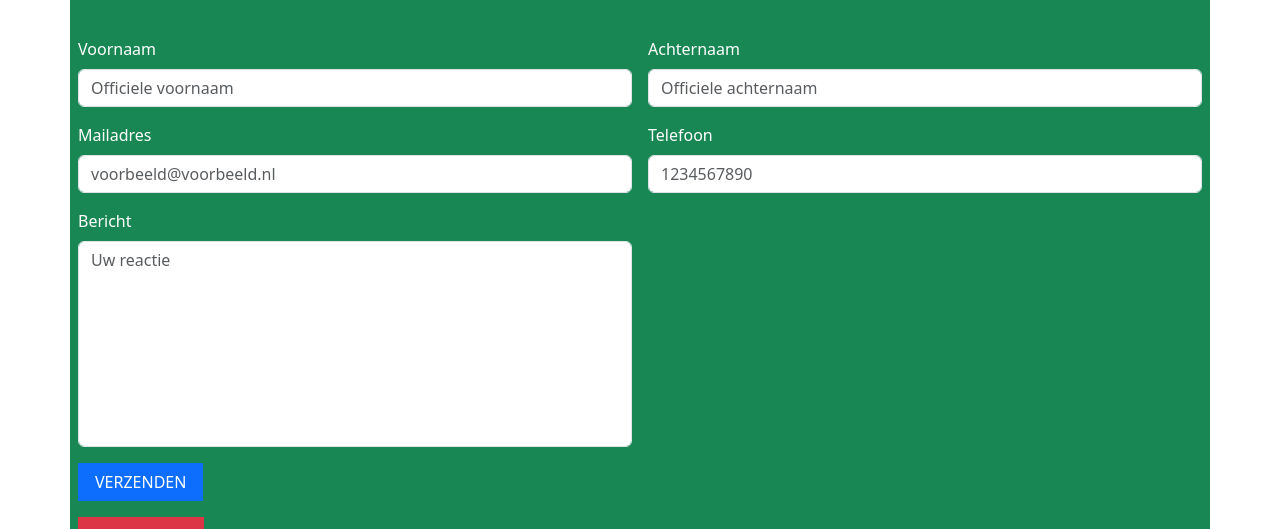
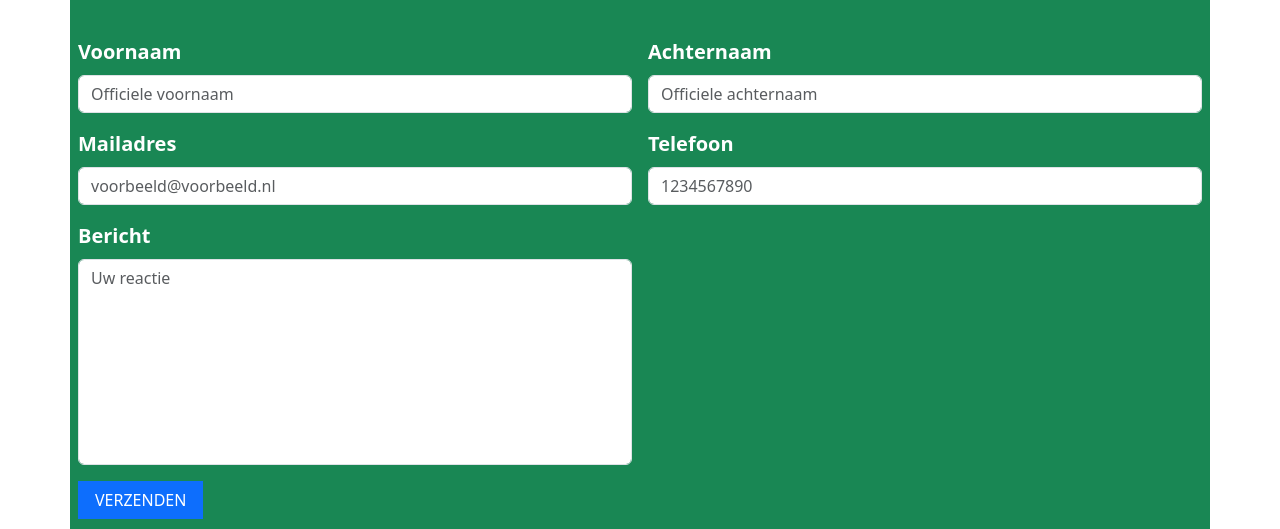
Before and after one commit to Kishoor70/bootstrap, a plain HTML site: page html/contact.html in a window 1280 px wide. Shown: the part 251-780 px from the top of the page. Drawn offline with nearby package versions, Linux system fonts and the light colour scheme.

Commit message:
Update contact.html

```diff
--- a/html/contact.html
+++ b/html/contact.html
@@ -62,7 +62,7 @@
     <div class="container-sm g-0 bg-success">
       <h1 class="h1 text-center text-capitalized text-white bg-danger fw-bold py-5 mb-0">Contactformulier</h1><br>
 
-      <form class="row g-3 text-white ms-0 me-0 pt-3 pb-5" action="https://formspree.io/f/myyqwqnz" method="post">
+      <form class="row g-3 text-white fs-5 fw-bold ms-0 me-0 pt-3 pb-5" action="https://formspree.io/f/myyqwqnz" method="post">
         <div class="col-md-6">
           <label for="Voornaam" class="form-label">Voornaam</label>
           <input type="text" class="form-control" name="Voornaam" id="Voornaam" placeholder="Officiele voornaam" maxlength="25" required>
```
